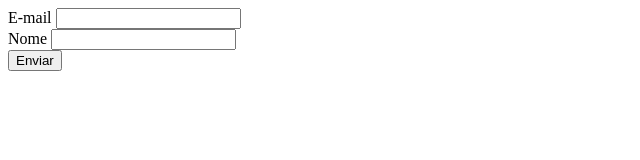
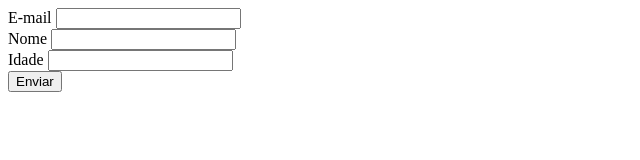
Before and after one commit to EloisaFagundes/teste-form-2, a plain HTML site: page index.html in a window 1280 px wide. Shown: the whole page, without its empty margins (0-640 px from the left). Drawn offline with Linux system fonts and the light colour scheme.

Commit message:
Update index.html

```diff
--- a/index.html
+++ b/index.html
@@ -25,6 +25,10 @@
                 <label>Nome</label>
                 <input id="name" name="name" class="form-control" />
             </div>
+                <div class="form-group">
+                <label>Idade</label>
+                <input id="cf_idade" name="cf_idade" class="form-control" />
+            </div>
             <button class="btn btn-primary" type="submit">Enviar</button>
         </form>
     </div>
```
